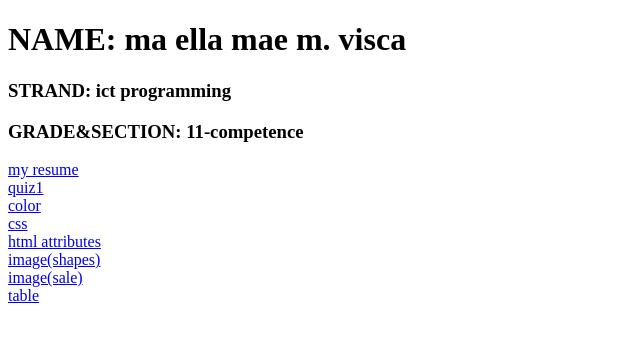
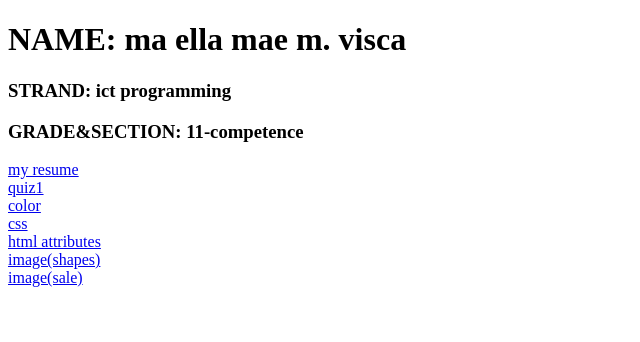
Before and after one commit to riaacsiv/ella, a plain HTML site: page index.html/index.html in a window 1280 px wide. Shown: the full height of the page, 0-640 px from the left. Drawn offline with Linux system fonts and the light colour scheme.

Commit message:
Update index.html
new

```diff
--- a/index.html/index.html
+++ b/index.html/index.html
@@ -16,7 +16,7 @@
     <a href="html attributes.html">html attributes</a> <br>
     <a href="imagemap.html">image(shapes)</a> <br>
     <a href="lazada.html">image(sale)</a> <br>
-    <a href="table.html"> table</a><br>
+
 </body>
 
 </html>
```
